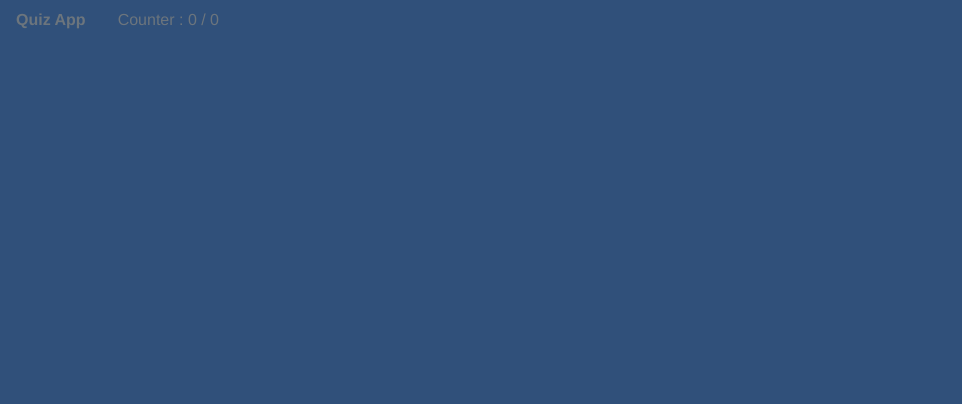
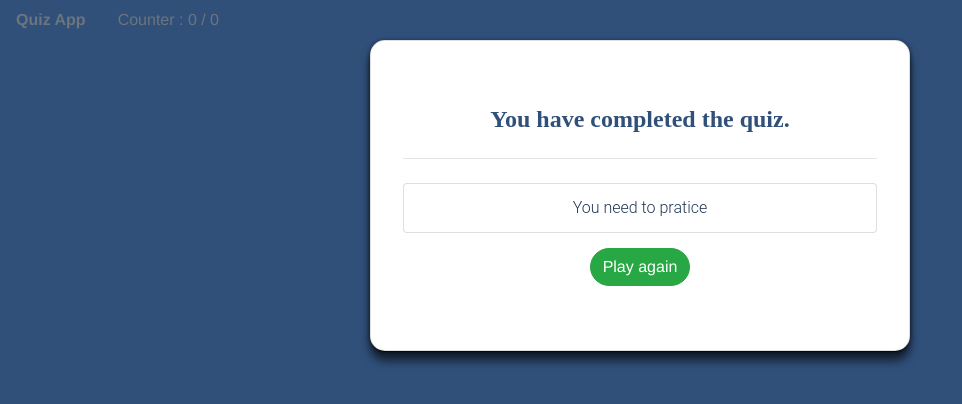
Before and after one commit to MarcinPerka/quiz-vue, a Vue app: page / in a window 1280 px wide. Shown: the top 404 px of the page, without its empty margins (0-962 px from the left). Built offline with nearby package versions, Linux system fonts and the light colour scheme; no server answers.

Commit message:
Add result component, play again feature

```diff
--- a/src/App.vue
+++ b/src/App.vue
@@ -8,10 +8,14 @@
       <b-row>
         <b-col sm="6" offset="3">
           <QuestionBox
-          v-if="questions.length"
+          v-if="questions.length && index < 2"
           :currentQuestion="questions[index]"
           :next="next"
-          :increment="increment"/>
+          :increment="increment"
+          />
+          <Result
+          :numCorrect="numCorrect"
+          v-else/>
         </b-col>
       </b-row>
     </b-container>
@@ -21,19 +25,22 @@
 <script>
 import Header from "./components/Header.vue";
 import QuestionBox from "./components/QuestionBox.vue";
+import Result from "./components/Result.vue";
 
 export default {
   name: "app",
   components: {
     Header,
-    QuestionBox
+    QuestionBox,
+    Result
   },
   data() {
     return {
       questions: [],
       index: 0,
       numCorrect: 0,
-      numTotal: 0
+      numTotal: 0,
+      componentKey: 0
     };
   },
   methods: {
--- a/src/components/Header.vue
+++ b/src/components/Header.vue
@@ -15,9 +15,3 @@ export default {
     ]
 }
 </script>
-
-<style scoped>
-.nav-item{
-  color: #FBFBFA !important;
-}
-</style>
--- a/src/components/QuestionBox.vue
+++ b/src/components/QuestionBox.vue
@@ -1,9 +1,10 @@
 <template>
+
   <b-jumbotron class="card">
     <h4 class="question" v-html="currentQuestion.question"></h4>
     <hr class="my-4" />
-    <b-list-group>
-      <b-list-group-item
+    <b-list-group class="answer">
+       <b-list-group-item
         v-for="(answer, index) in answers"
         :key="index"
         @click.prevent="selectAnswer(index)"
@@ -17,7 +18,7 @@
       @click="submitAnswer"
       :disabled="selectedIndex === null || answered"
     >Submit</b-button>
-    <b-button pill class="btn-info" @click="next">Next</b-button>
+    <b-button pill class="btn-info" @click="next" :disabled="answered === false">Next</b-button>
   </b-jumbotron>
 </template>
 
@@ -28,7 +29,7 @@ export default {
   props: {
     currentQuestion: Object,
     next: Function,
-    increment: Function
+    increment: Function,
   },
   data() {
     return {
--- /dev/null
+++ b/src/components/Result.vue
@@ -0,0 +1,74 @@
+<template>
+  <b-jumbotron class="card">
+    <h4 class="question">
+      You have completed the quiz.
+      <br />
+    </h4>
+    <hr class="my-4" />
+    <b-list-group>
+      <b-list-group-item class="answer">{{result}}</b-list-group-item>
+    </b-list-group>
+    <b-button pill class="btn-success" @click="reloadPage">Play again</b-button>
+  </b-jumbotron>
+</template>
+
+<script>
+
+export default {
+  props: {
+    numCorrect: Number,
+  },
+  methods:{
+      reloadPage(){
+          window.location.reload()
+      }
+  },
+  computed: {
+    result: function() {
+        let result = '';
+        if(this.numCorrect < 5){
+            result = 'You need to pratice';
+        }else if(this.numCorrect <7){
+            result = 'It is a good result';
+        }else if(this.numCorrect <=9){
+            result = 'Woah';
+        }else{
+            result = 'You are nerd';
+        }
+      return result;
+    }
+  },
+};
+</script>
+
+<style scoped>
+.list-group {
+  margin-bottom: 15px;
+}
+
+.question {
+  color: #30507a;
+  font-weight: 700;
+  font-family: "Roboto Slab", "Times New Roman", serif;
+  font: 18.2px;
+}
+.answer {
+  font-family: "Roboto", "Helvetica", "Arial", sans-serif;
+  font-weight: 300;
+  line-height: 1.5em;
+  color: #243853;
+  font: 14px;
+}
+
+.card {
+  display: inline-block;
+  position: relative;
+  width: 100%;
+  margin-bottom: 30px;
+  border-radius: 15px;
+  color: rgba(0, 0, 0, 0.87);
+  background: #fff;
+  box-shadow: 0 10px 10px 0 rgba(0, 0, 0, 0.6),
+    0 3px 1px -2px rgba(0, 0, 0, 0.6), 0 1px 5px 0 rgba(0, 0, 0, 0.6);
+}
+</style>
```
Also changed, not shown: 1 other file (tests, documents, lock files or other folders).
